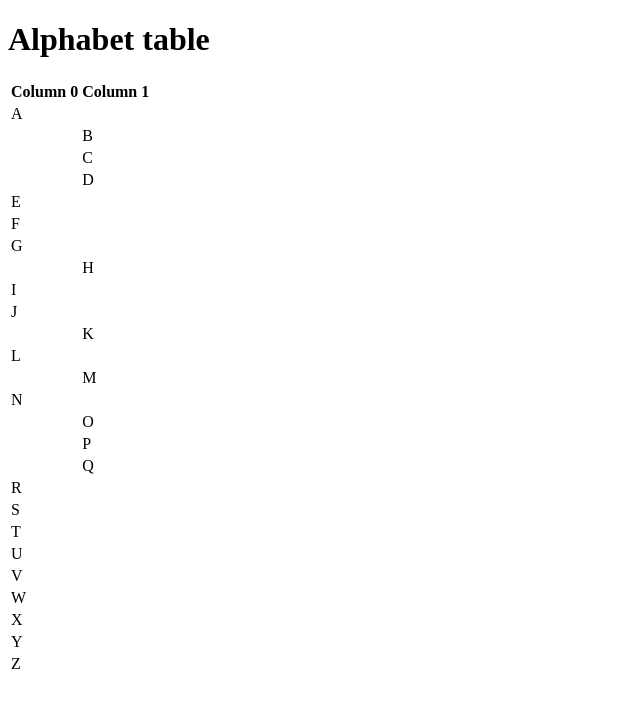
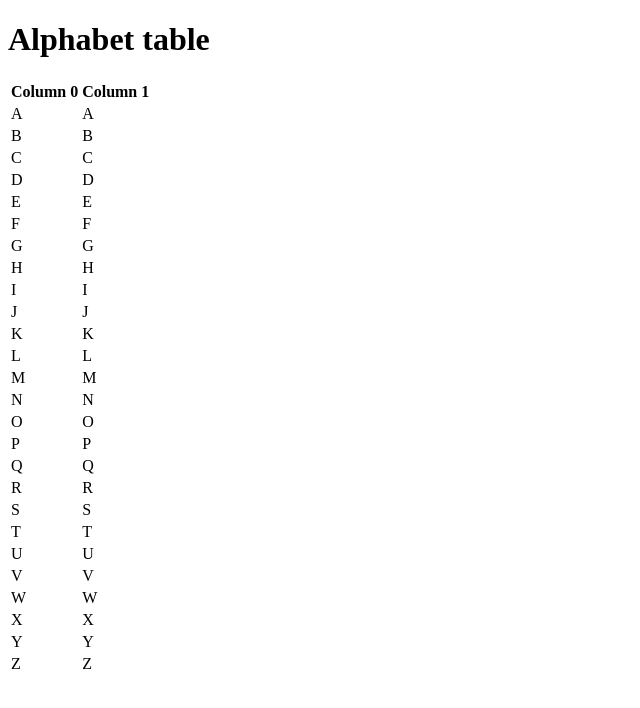
Before and after one commit to comp426-2022-fall/a01-Evehe719, a website: page public/index.html in a window 1280 px wide. Shown: the whole page, without its empty margins (0-640 px from the left). Drawn offline with Linux system fonts and the light colour scheme.

```diff
--- a/public/index.html
+++ b/public/index.html
@@ -16,75 +16,82 @@
 						</thead>
 						<tbody>
 								<tr>
-    						<td>A</td><td></td>
+										<td>A</td><td>A</td>
 								</tr>
 								<tr>
-    						<td></td><td>B</td>
+										<td>B</td><td>B</td>
 								</tr>
 								<tr>
-    						<td></td><td>C</td>
+										<td>C</td><td>C</td>
 								</tr>
 								<tr>
-    						<td></td><td>D</td>
+										<td>D</td><td>D</td>
 								</tr>
 								<tr>
-    						<td>E</td><td></td>
+										<td>E</td><td>E</td>
 								</tr>
 								<tr>
-    						<td>F</td><td></td>
+										<td>F</td><td>F</td>
 								</tr>
 								<tr>
-    						<td>G</td><td></td>
+										<td>G</td><td>G</td>
 								</tr>
 								<tr>
-                            <td></td><td>H</td>
+										<td>H</td><td>H</td>
 								</tr>
 								<tr>
-                            <td>I</td><td></td>
+										<td>I</td><td>I</td>
 								</tr>
 								<tr>
-                    	<td>J</td><td></td>
+										<td>J</td><td>J</td>
 								</tr>
 								<tr>
-                		<td></td><td>K</td>
+										<td>K</td><td>K</td>
 								</tr>
 								<tr>
-          				  <td>L</td><td></td>
+										<td>L</td><td>L</td>
 								</tr>
 								<tr>
-        				<td></td><td>M</td>
+										<td>M</td><td>M</td>
 								</tr>
 								<tr>
-   						 <td>N</td><td></td>
+										<td>N</td><td>N</td>
 								</tr>
 								<tr>
-    					<td></td><td>O</td>
+										<td>O</td><td>O</td>
 								</tr>
 								<tr>
-    					<td></td><td>P</td>
+										<td>P</td><td>P</td>
 								</tr>
 								<tr>
-    					<td></td><td>Q</td>
+										<td>Q</td><td>Q</td>
 								</tr>
 								<tr>
-						<td>R</td><td></td>
-					</tr><tr>
-						<td>S</td><td></td>
-					</tr>                     <tr>
-						<td>T</td><td></td>
-					</tr>                    <tr>
-						<td>U</td><td></td>
-					</tr>                    <tr>
-						<td>V</td><td></td>
+										<td>R</td><td>R</td>
 								</tr>
 								<tr>
-						<td>W</td><td></td>
-					</tr>                    <tr>
-						<td>X</td><td></td>
-					</tr>                    <tr>
-						<td>Y</td><td></td>
-					</tr>                    <tr>
-						<td>Z</td><td></td>
+										<td>S</td><td>S</td>
+								</tr>
+								<tr>
+										<td>T</td><td>T</td>
+								</tr>
+								<tr>
+										<td>U</td><td>U</td>
+								</tr>
+								<tr>
+										<td>V</td><td>V</td>
+								</tr>
+								<tr>
+										<td>W</td><td>W</td>
+								</tr>
+								<tr>
+										<td>X</td><td>X</td>
+								</tr>
+								<tr>
+										<td>Y</td><td>Y</td>
+								</tr>
+								<tr>
+										<td>Z</td><td>Z</td>
 								</tr>
 						</tbody>
 					</table>
```
Lines whose indentation alone changed are shown as unchanged.
